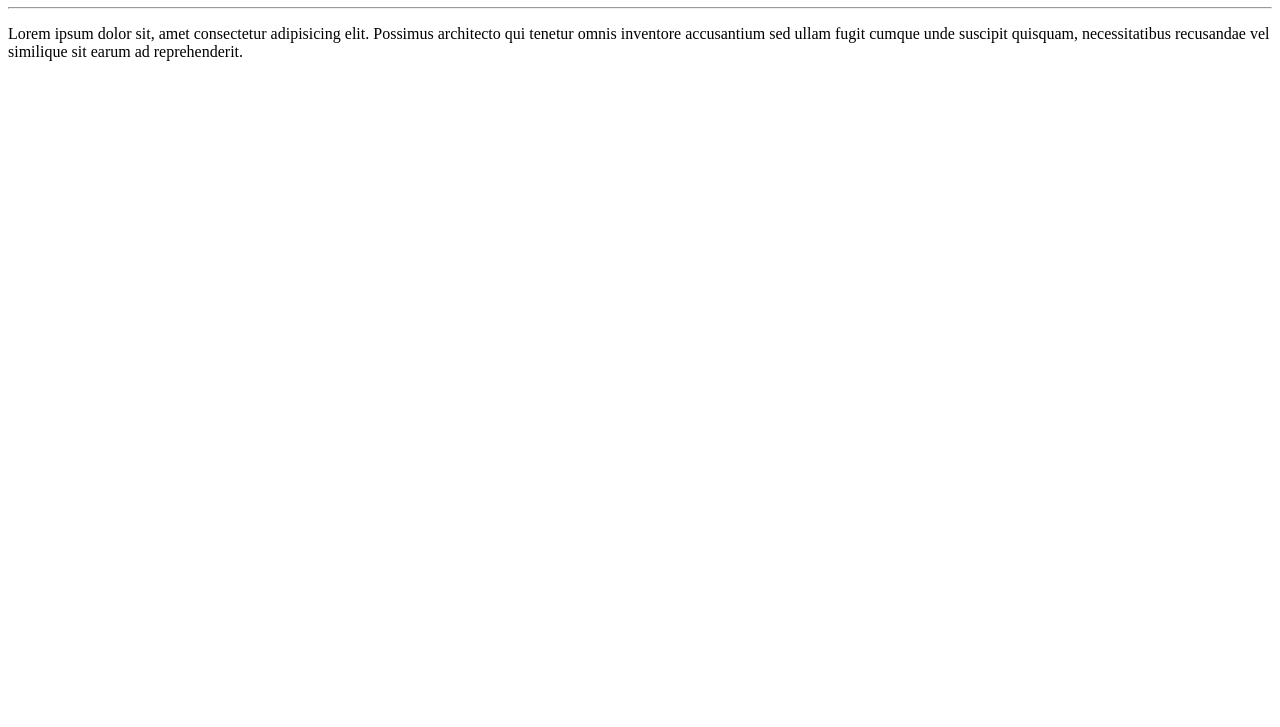
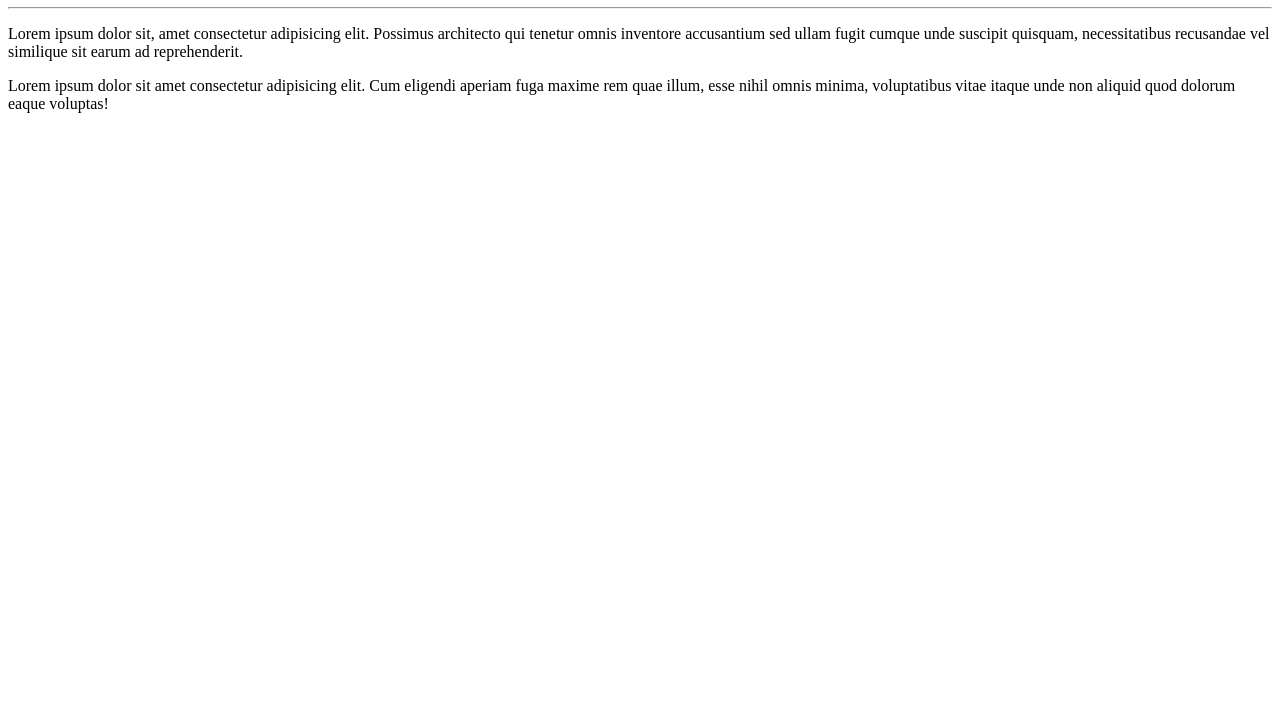
Before and after one commit to AlessandroPaiva/OlaMundo, a plain HTML site: page SiteExemplo/index.html in a window 1280 px wide. Shown: the part 73-800 px from the top of the page. Drawn offline with Linux system fonts and the light colour scheme.

Commit message:
acrescentei um paragrafo

```diff
--- a/SiteExemplo/index.html
+++ b/SiteExemplo/index.html
@@ -10,5 +10,6 @@
         <h1>Olá, Mundo!</h1>
         <hr>
         <p>Lorem ipsum dolor sit, amet consectetur adipisicing elit. Possimus architecto qui tenetur omnis inventore accusantium sed ullam fugit cumque unde suscipit quisquam, necessitatibus recusandae vel similique sit earum ad reprehenderit.</p>
+        <p>Lorem ipsum dolor sit amet consectetur adipisicing elit. Cum eligendi aperiam fuga maxime rem quae illum, esse nihil omnis minima, voluptatibus vitae itaque unde non aliquid quod dolorum eaque voluptas!</p>
     </body>
 </html>
```
